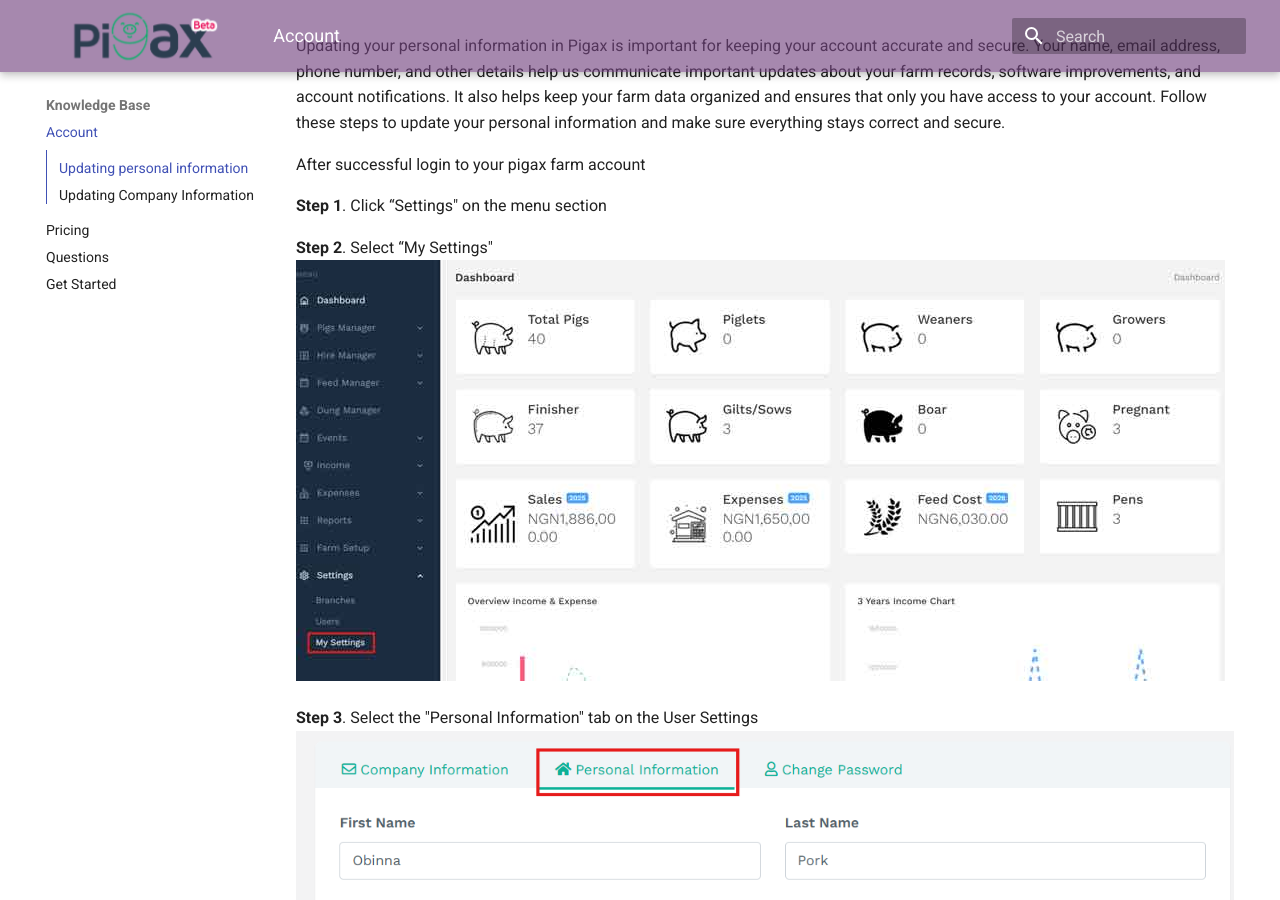
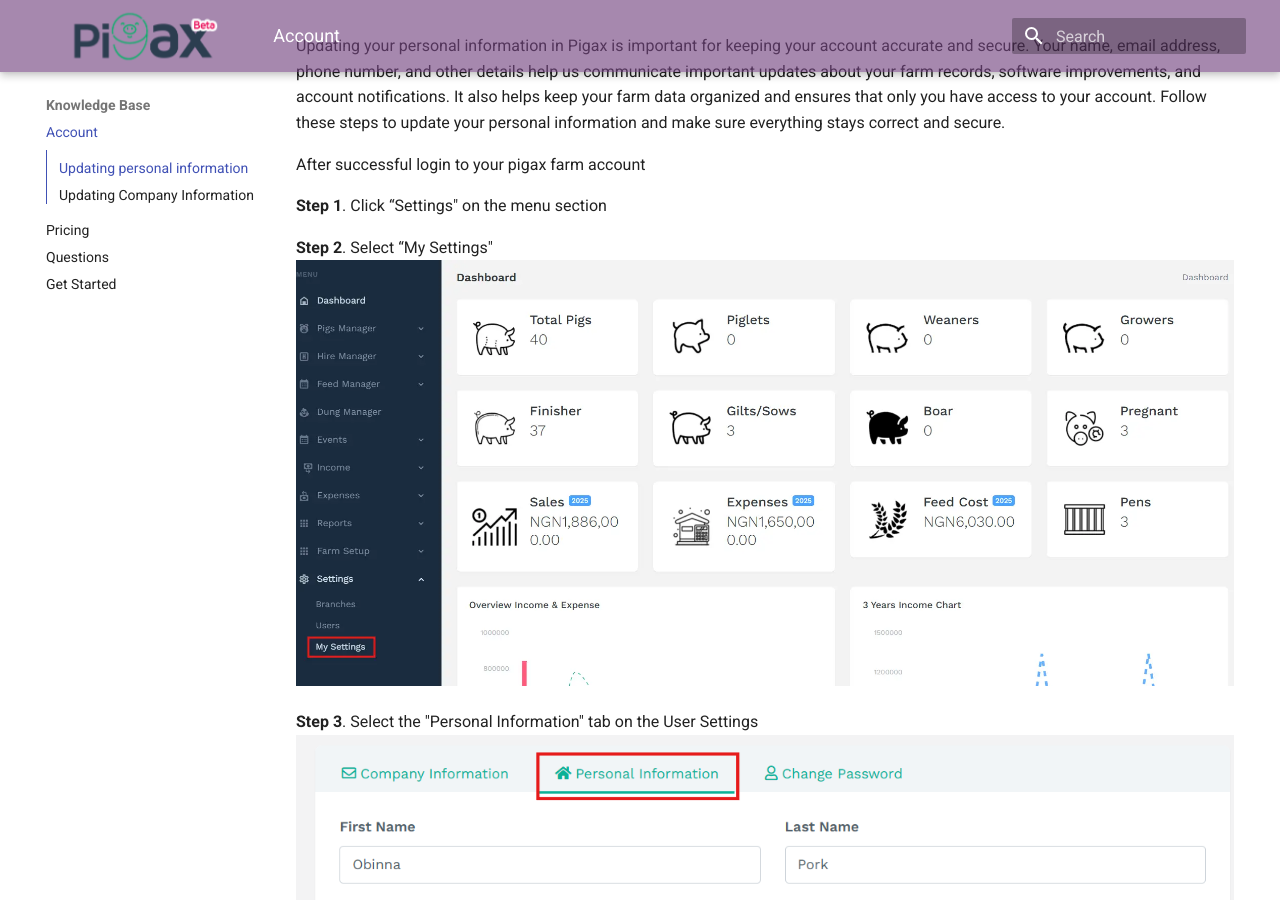
Before and after one commit to Obytracks/New-Mkdocs-Project, an MkDocs documentation site: the page built from docs/Knowledge-Base/Account.md, in a window 1280 px wide and 900 px high, scrolled down 316 px. Built offline with MkDocs 1.6.1 and Material for MkDocs 9.7.7, drawn with Linux system fonts in a browser that asks for light colours.

Commit message:
test optimised images in webp

```diff
--- a/docs/Knowledge-Base/Account.md
+++ b/docs/Knowledge-Base/Account.md
@@ -9,7 +9,7 @@
 **Step 1**. Click “Settings" on the menu section
 
 **Step 2**. Select “My Settings"
-![First image](/assets/accounts/image11.jpg)
+![First image](/assets/accounts/image111.webp)
 
 **Step 3**. Select the "Personal Information" tab on the User Settings
 ![Second image](/assets/accounts/image2.png)
```
Also changed, not shown: docs/assets/accounts/image111.webp (added).
